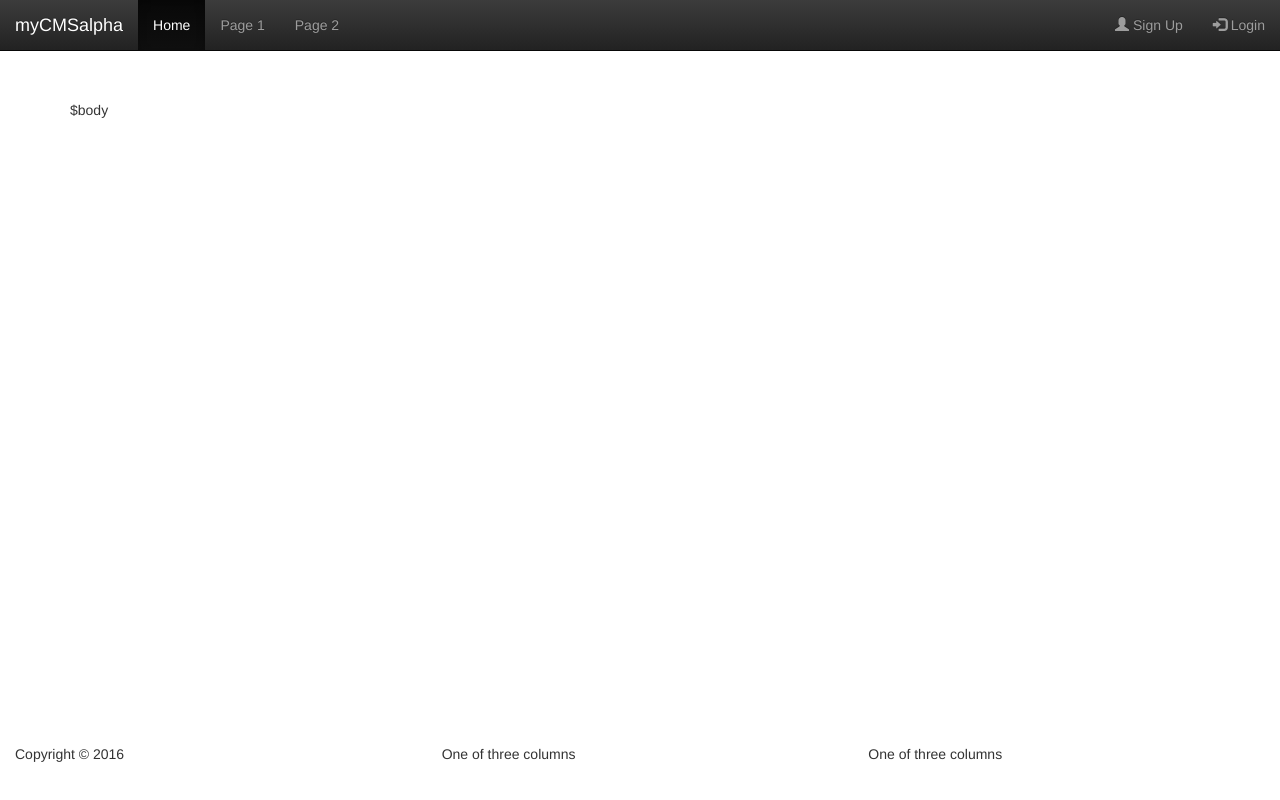
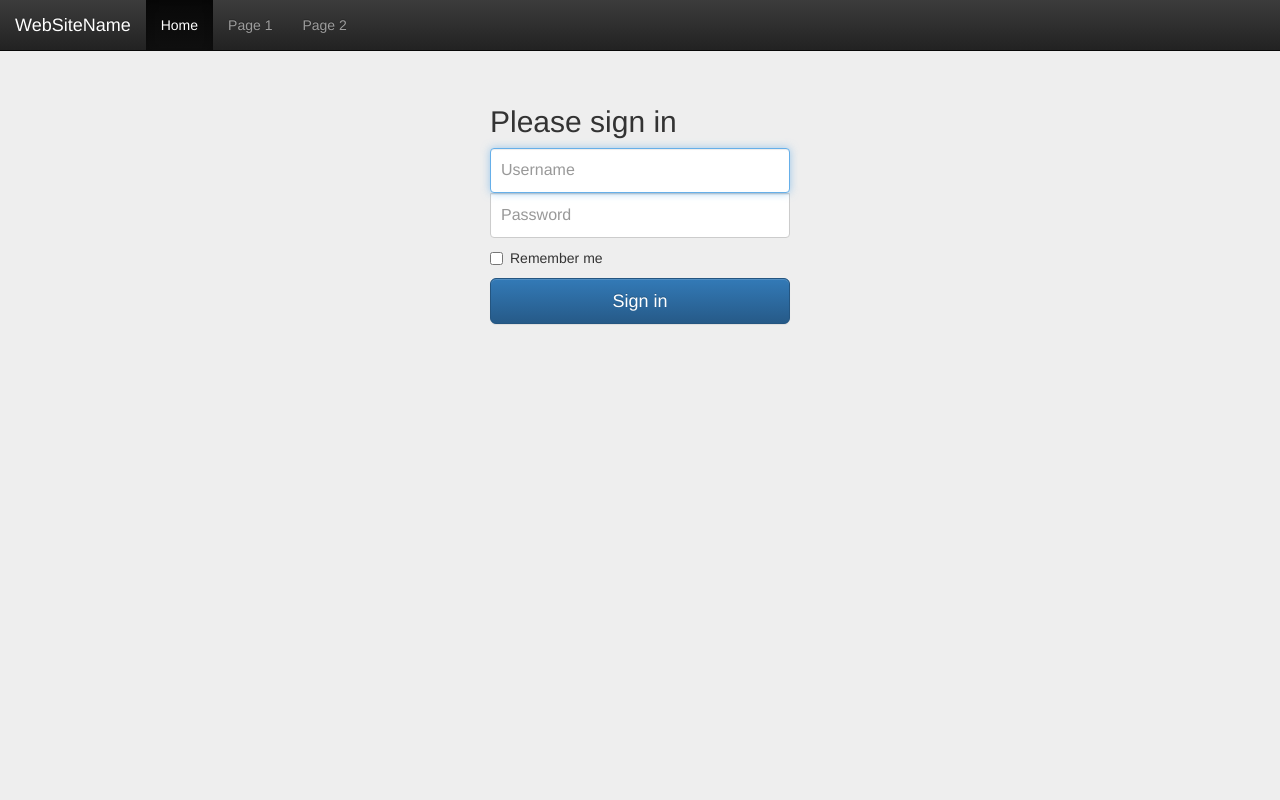
Before and after one commit to Tearran/MyCMSalpha, a PHP site: page / in a window 1280 px wide. Run offline with PHP 8.4, Linux system fonts and the light colour scheme; some libraries are stand-ins or nearby versions.

Commit message:
Working unsecured session login
Signed-off-by: Tearran (Joseph Turner) <me@jcturner.me>

```diff
--- a/assets/test.php
+++ /dev/null
@@ -1,4 +0,0 @@
-<?php
-session_start();
-echo '<a href=\'login.php\'>Try again</a \> ';
-?>
--- a/index.php
+++ b/index.php
@@ -1,3 +1,32 @@
-<?php include 'template/head.html';?>
-<?php include 'template/body.html';?>
-<?php include 'template/foot.html';?>
+<?php 	session_start(); 	?>
+<?php 	include 'template/head.html';	?>
+<?php 	include 'template/navbar.html';?>
+
+<?php 	if(!isset($_SESSION['UserData']['Username'])):  ?>
+<?php		if(isset($_POST['Submit'])): ?>
+<?php			$logins = array('admin' => 'admin','user' => 'user','username2' => 'password2'); ?>
+<?php		if (isset($_POST['Username'])):?>
+<?php			$Username = $_POST['Username'] ;?>
+<?php		endif;		?>
+
+<?php		if (isset($_POST['Password'])):?>
+<?php			$Password = $_POST['Password'] ;?>
+<?php		endif; ?>
+<?php		if (isset($logins[$Username]) && $logins[$Username] == $Password):?>
+<?php			$_SESSION['UserData']['Username']=$logins[$Username];?>
+<?php			header("location:index.php");?>
+<?php			exit;?>
+<?php		else :?>
+<?php			$msg="<span style='color:red'>Invalid Login Details</span>";?>
+<?php 		endif; ?>
+<?php 	endif; ?>
+
+<?php 	include 'template/form.html'; ?>
+
+<?php 		if(isset($msg)):?>
+<?php 			echo $msg;?></td>
+<?php 		endif; ?>
+<?php		exit; ?>
+<?php 	endif; ?>
+Congratulation! You have logged into password protected page.
+<?php include 'template/foot.html';	?>
--- /dev/null
+++ b/logout.php
@@ -0,0 +1,5 @@
+<?php session_start(); /* Starts the session */
+session_destroy(); /* Destroy started session */
+header("location:index.php");
+exit;
+?>
--- a/template/body.html
+++ /dev/null
@@ -1,36 +0,0 @@
-<body>
-
-<nav class="navbar navbar-inverse navbar-fixed-top">
-
-  <div class="container-fluid">
-    <div class="navbar-header">
-      <a class="navbar-brand" href="#">myCMSalpha</a>
-    </div>
-    <ul class="nav navbar-nav">
-      <li class="active"><a href="#">Home</a></li>
-      <li><a href="#">Page 1</a></li>
-      <li><a href="#">Page 2</a></li>
-    </ul>
-    <ul class="nav navbar-nav navbar-right">
-      <li><a href="#"><span class="glyphicon glyphicon-user"></span> Sign Up</a></li>
-      <li><a href="#"><span class="glyphicon glyphicon-log-in"></span> Login</a></li>
-    </ul>
-  </div>
-</nav>
-
-    <div class="container">
-
-$body
-
-    </div>
-	<!-- /.container -->
-
-
-    <!-- Bootstrap core JavaScript
-    ================================================== -->
-    <!-- Placed at the end of the document so the pages load faster -->
-    <script src="//ajax.googleapis.com/ajax/libs/jquery/1.11.1/jquery.min.js"></script>
-	<!-- Latest compiled and minified JavaScript -->
-	<script src="//maxcdn.bootstrapcdn.com/bootstrap/3.3.7/js/bootstrap.min.js" integrity="sha384-Tc5IQib027qvyjSMfHjOMaLkfuWVxZxUPnCJA7l2mCWNIpG9mGCD8wGNIcPD7Txa" crossorigin="anonymous"></script>
-    <!-- IE10 viewport hack for Surface/desktop Windows 8 bug -->
-    <script src="js/ie10-viewport-bug-workaround.js"></script>
--- a/css/style.css
+++ b/template/css/style.css
@@ -1,6 +1,6 @@
 body {
-  padding-top: 40px;
-  padding-bottom: 40px;
+  padding-top: 5em;
+  padding-bottom: 10em;
   background-color: #eee;
 }
 
--- a/template/foot.html
+++ b/template/foot.html
@@ -1,18 +1,7 @@
+	<!-- jquery minified JavaScript -->
+	<script src="https://ajax.googleapis.com/ajax/libs/jquery/3.1.0/jquery.min.js"></script>
+	<!-- Bootstrap 3 minified JavaScript -->
+	<script src="https://maxcdn.bootstrapcdn.com/bootstrap/3.3.7/js/bootstrap.min.js" integrity="sha384-Tc5IQib027qvyjSMfHjOMaLkfuWVxZxUPnCJA7l2mCWNIpG9mGCD8wGNIcPD7Txa" crossorigin="anonymous"></script>
 
-	<footer class="footer navbar-fixed-bottom">
-		<div class="container-fluid">
-			<div class="row">
-				<div class="col-sm-4">
-					<span>Copyright &copy; 2016</span>
-				</div>
-				<div class="col-sm-4">
-					One of three columns
-				</div>
-				<div class="col-sm-4">
-					One of three columns
-				</div>
-			</div>
-		</div>
-	</footer>
-  </body>
+	</body>
 </html>
--- a/template/form.html
+++ b/template/form.html
@@ -1,16 +1,21 @@
+<!-- form container -->
+<div class="container">
 
-<!-- end nav -->
-<div class="container">
-	<form class="form-signin">
+      <form class="form-signin" action='' method="post">
         <h2 class="form-signin-heading">Please sign in</h2>
         <label for="inputEmail" class="sr-only">Email address</label>
-		<input type="email" id="inputEmail" class="form-control" placeholder="Email address" required autofocus>
+        <input type="text" id="inputText" class="form-control" name="Username" placeholder="Username" required autofocus>
+
         <label for="inputPassword" class="sr-only">Password</label>
-		<input type="password" id="inputPassword" class="form-control" placeholder="Password" required>
+        <input name="Password" type="password" id="inputPassword" class="form-control" placeholder="Password" required>
+
         <div class="checkbox">
-		<label><input type="checkbox" value="remember-me"> Remember me</label>
+          <label>
+            <input type="checkbox" value="remember-me"> Remember me
+          </label>
         </div>
-		<button class="btn btn-lg btn-primary btn-block" type="submit">Sign in</button>
+        <button class="btn btn-lg btn-primary btn-block" name="Submit" type="submit">Sign in</button>
       </form>
+
 </div>
-<!-- /container -->
+<!-- /form container -->
--- a/template/head.html
+++ b/template/head.html
@@ -1,12 +1,14 @@
 <!DOCTYPE html>
-<html lang="en">
+<html>
 	<head>
 		<title>Joseph Collen Turner</title>
 	<!-- DONT CASHE for offline debuging -->
+
 		<META HTTP-EQUIV="Pragma" CONTENT="no-cache">
 		<META HTTP-EQUIV="Expires" CONTENT="-1">
 
 		<!-- end CASHE debug -->
+
 		<meta charset="utf-8">
 		<meta name="viewport" content="width=device-width, initial-scale=1">
 		<!-- Normalized minified CSS -->
@@ -18,13 +20,8 @@
 		<!-- Google Fonts -->
 		<link href="http://fonts.googleapis.com/css?family=Montserrat" rel="stylesheet" type="text/css">
 		<link href="http://fonts.googleapis.com/css?family=Lato" rel="stylesheet" type="text/css">
+		<!-- Custom CSS -->
+		<link href="template/css/style.css" rel="stylesheet" type="text/css">
+	</head>
 
-    <!-- Custom styles for this template -->
-    <link href="template/css/styles.css" rel="stylesheet">
-
-    <!-- HTML5 shim and Respond.js IE8 support of HTML5 elements and media queries -->
-    <!--[if lt IE 9]>
-      <script src="https://oss.maxcdn.com/html5shiv/3.7.2/html5shiv.min.js"></script>
-      <script src="https://oss.maxcdn.com/respond/1.4.2/respond.min.js"></script>
-    <![endif]-->
-  </head>
+<body>
--- /dev/null
+++ b/template/navbar.html
@@ -0,0 +1,22 @@
+<!-- Top navbar -->
+<nav class="navbar navbar-inverse navbar-fixed-top">
+
+  <div class="container-fluid">
+    <div class="navbar-header">
+      <a class="navbar-brand" href="#">WebSiteName</a>
+    </div>
+    <ul class="nav navbar-nav">
+      <li class="active"><a href="#">Home</a></li>
+      <li><a href="#">Page 1</a></li>
+      <li><a href="#">Page 2</a></li>
+    </ul>
+    <ul class="nav navbar-nav navbar-right">
+<?php 	if(isset($_SESSION['UserData']['Username'])):  ?>
+      <li><a href="#"><span class="glyphicon glyphicon-user"></span> <?php echo '$username'; ?></a></li>
+
+			<li><a href="logout.php"><span class="glyphicon glyphicon-log-in"></span> Logout</a></li>
+<?php 	endif; ?>
+    </ul>
+  </div>
+</nav>
+<!-- end nav -->
```
Also changed, not shown: assets/index1.php (deleted, +0 -52 lines), assets/login.php (deleted, +0 -55 lines), template/basic_bootstrap.html (deleted, +0 -78 lines), template/index.html (deleted, +0 -82 lines), assets/sql/tables.sql (renamed from sql/tables.sql). Lines whose indentation alone changed are shown as unchanged.
